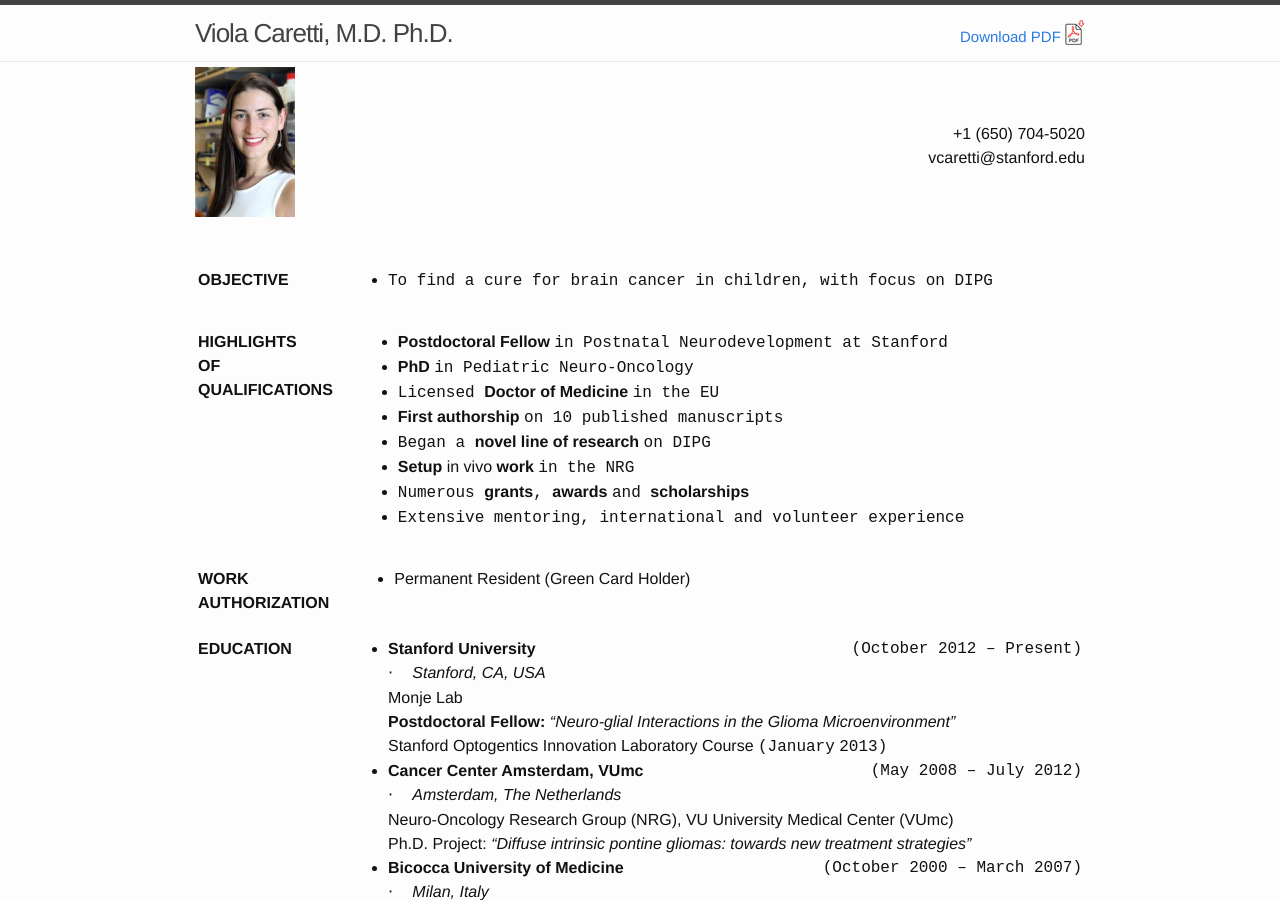
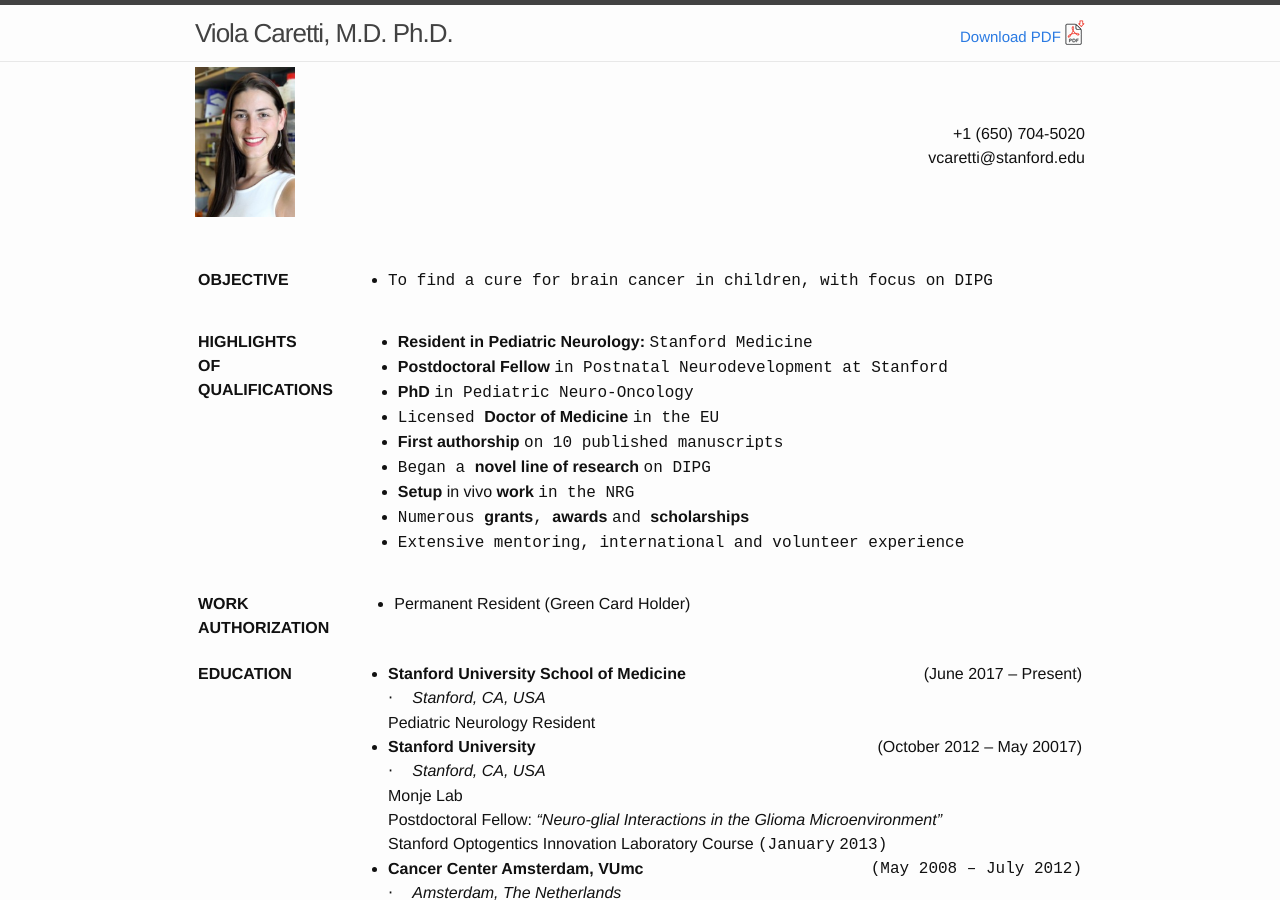
Before and after one commit to nick-codes/caretti-md.github.io, a Jekyll site: the page built from index.html, in a window 1280 px wide and 900 px high. Built offline with Jekyll 4.4.1, drawn with Linux system fonts in a browser that asks for light colours.

Commit message:
Add stanford residency

```diff
--- a/_includes/cv.html
+++ b/_includes/cv.html
@@ -12,7 +12,9 @@
 class="newline" />OF <br
 class="newline" />QUALIFICATIONS</td><td class="section-body">
           <ul class="itemize1">
-          <li class="itemize"><tspan class="ptmb7t" >Postdoctoral Fellow </tspan><tspan class="ptmr7t" >in Postnatal Neurodevelopment at Stanford</tspan>
+          <li class="itemize"><tspan class="ptmb7t" >Resident in Pediatric Neurology: </tspan><tspan class="ptmr7t" >Stanford Medicine</tspan>
+           </li>
+           <li class="itemize"><tspan class="ptmb7t" >Postdoctoral Fellow </tspan><tspan class="ptmr7t" >in Postnatal Neurodevelopment at Stanford</tspan>
            </li>
            <li class="itemize"><tspan class="ptmb7t" >PhD </tspan><tspan class="ptmr7t" >in Pediatric Neuro-Oncology</tspan>
            </li>
@@ -39,11 +41,18 @@ class="newline" />AUTHORIZATION</td><td class="section-body">
 <a
  id="x1-40000"></a>EDUCATION</td><td class="section-body">
           <ul class="itemize1">
-          <li class="itemize"> <tspan class="ptmb7t" >Stanford University </tspan>   <tspan class="right ptmr7t" >(October 2012 &#8211; Present)</tspan>
-           <br
+          <li class="itemize"> <tspan class="ptmb7t" >Stanford University School of Medicine </tspan>  <tspan class="right"  class="ptmr7t" >(June 2017 &#8211; Present)</tspan>
+
+
+                       <br
+class="newline" /> <tspan class="cmsy" font-size="8">&#x22C5;</tspan><tspan class="ptmr7t" >&#x00A0;</tspan><tspan class="ptmr7t" >&#x00A0;</tspan><tspan class="ptmri7t" >Stanford, CA, USA  </tspan><br
+class="newline" />Pediatric Neurology Resident
+                       </li>
+                       <li class="itemize"> <tspan class="ptmb7t" >Stanford University </tspan>   <tspan class="right "ptmr7t" >(October 2012 &#8211; May 20017)</tspan>
+                       <br
 class="newline" /> <tspan class="cmsy" font-size="8">&#x22C5;</tspan><tspan class="ptmr7t" >&#x00A0;</tspan><tspan class="ptmr7t" >&#x00A0;</tspan><tspan class="ptmri7t" >Stanford, CA, USA  </tspan><br
 class="newline" />Monje Lab <br
-class="newline" /><tspan class="ptmb7t" >Postdoctoral Fellow: </tspan><tspan class="ptmri7t" >&#8220;Neuro-glial Interactions in the Glioma Microenvironment&#8221; </tspan><br
+class="newline" />Postdoctoral Fellow: <tspan class="ptmri7t" >&#8220;Neuro-glial Interactions in the Glioma Microenvironment&#8221; </tspan><br
 class="newline" />Stanford Optogentics Innovation Laboratory Course    <tspan class="ptmr7t" >(January</tspan>
                        <tspan class="ptmr7t" >2013)</tspan>
                        </li>
```
Also changed, not shown: 1 other file.
